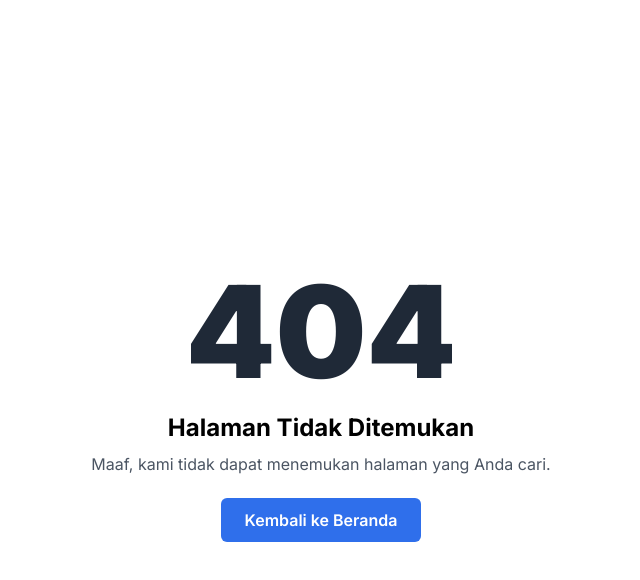
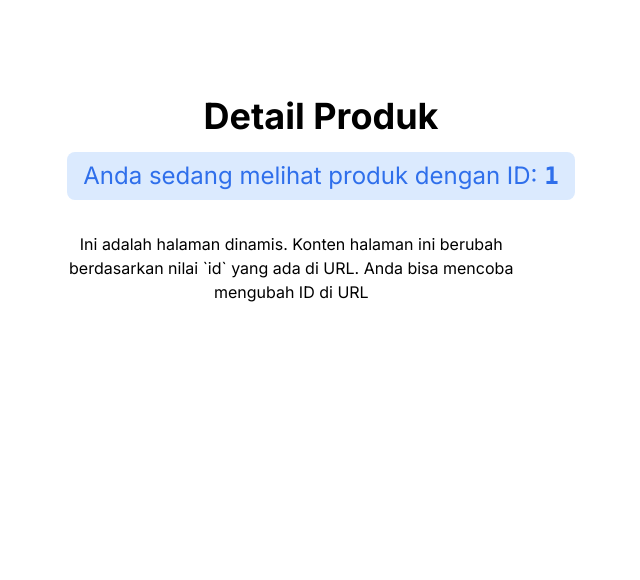
Before and after one commit to rafliad/jda-assignment-6-rafli, a Next.js app: page /products/1 in a window 1280 px wide. Before the commit this address had no page. Shown: the top 580 px of the page, without its empty margins (319-959 px from the left). Built offline with nearby package versions, Linux system fonts and the light colour scheme; a web font is replaced by a local one.

Commit message:
add dynamic route page

```diff
--- /dev/null
+++ b/app/products/[id]/page.tsx
@@ -0,0 +1,23 @@
+type ProductPageProps = {
+  params: {
+    id: string;
+  };
+};
+
+export default function ProductPage({ params }: ProductPageProps) {
+  return (
+    <main className="flex min-h-screen flex-col items-center p-24">
+      <div className="text-center">
+        <h1 className="text-4xl font-bold mb-4">Detail Produk</h1>
+        <p className="text-2xl text-blue-600 bg-blue-100 px-4 py-2 rounded-lg">
+          Anda sedang melihat produk dengan ID:{" "}
+          <span className="font-mono font-bold">{params.id}</span>
+        </p>
+        <p className="mt-8 max-w-md">
+          Ini adalah halaman dinamis. Konten halaman ini berubah berdasarkan
+          nilai `id` yang ada di URL. Anda bisa mencoba mengubah ID di URL
+        </p>
+      </div>
+    </main>
+  );
+}
```
